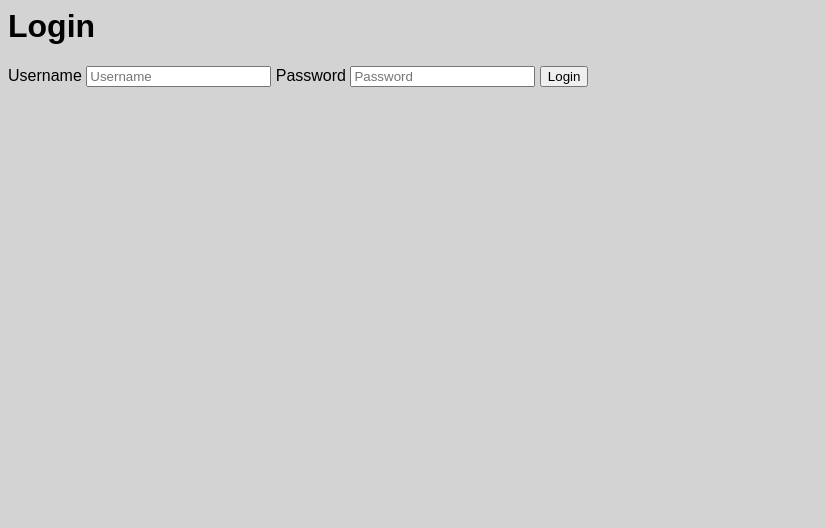
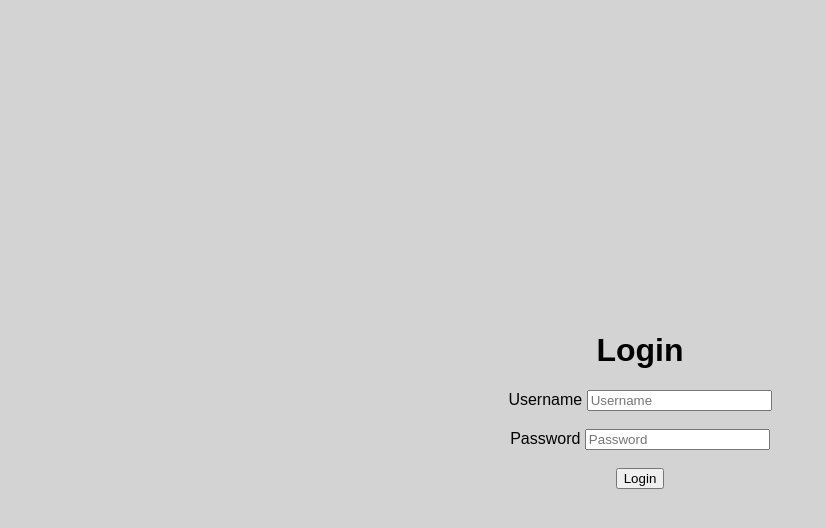
Before and after one commit to JMTNTBANG/MySQL-Web-Frontend, a website: page src/login.html in a window 1280 px wide. Shown: the whole page, without its empty margins (0-826 px from the left). Drawn offline with Linux system fonts and the light colour scheme.

Commit message:
Added Cosmetic Changes to Login Screen

```diff
--- a/src/login.html
+++ b/src/login.html
@@ -6,12 +6,19 @@
         font-family: Arial, sans-serif;
         background-color: lightgray;
       }
+      .login {
+        min-height: 100vh;
+        display: flex;
+        justify-content: center;
+        align-items: center;
+      }
     </style>
   </head>
   <body>
     <div class="login">
-      <h1>Login</h1>
       <form action="/auth" method="post">
+        <center><h1>Login</h1></center>
+        <center>
           <label for="username">Username </label>
           <input
             type="text"
@@ -20,6 +27,9 @@
             id="username"
             required
           />
+        </center>
+        <br>
+        <center>
           <label for="password">Password </label>
           <input
             type="password"
@@ -28,7 +38,9 @@
             id="password"
             required
           />
-        <input type="submit" value="Login" />
+        </center>
+        <br>
+        <center><input type="submit" value="Login" /></center>
       </form>
     </div>
   </body>
```
Lines whose indentation alone changed are shown as unchanged.
